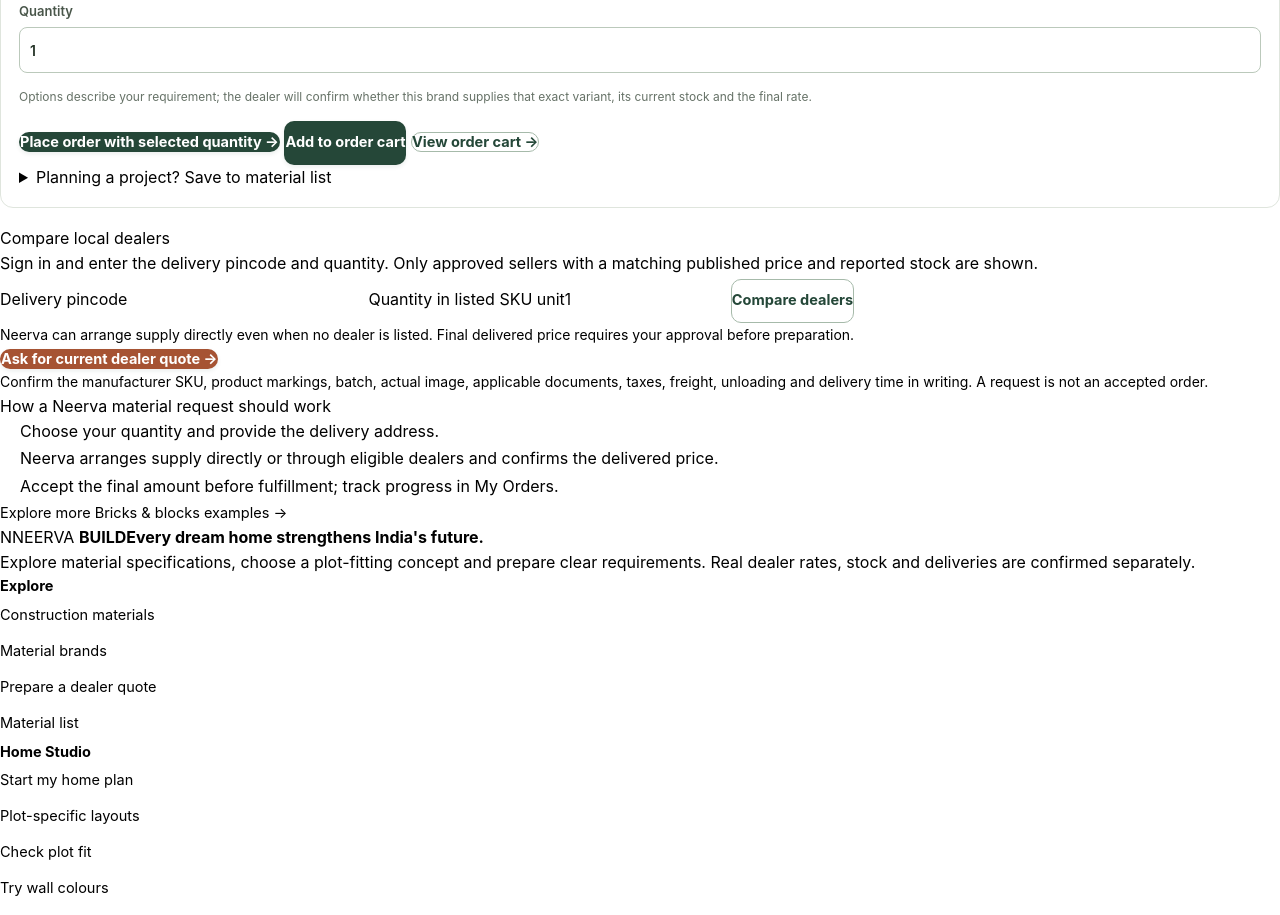
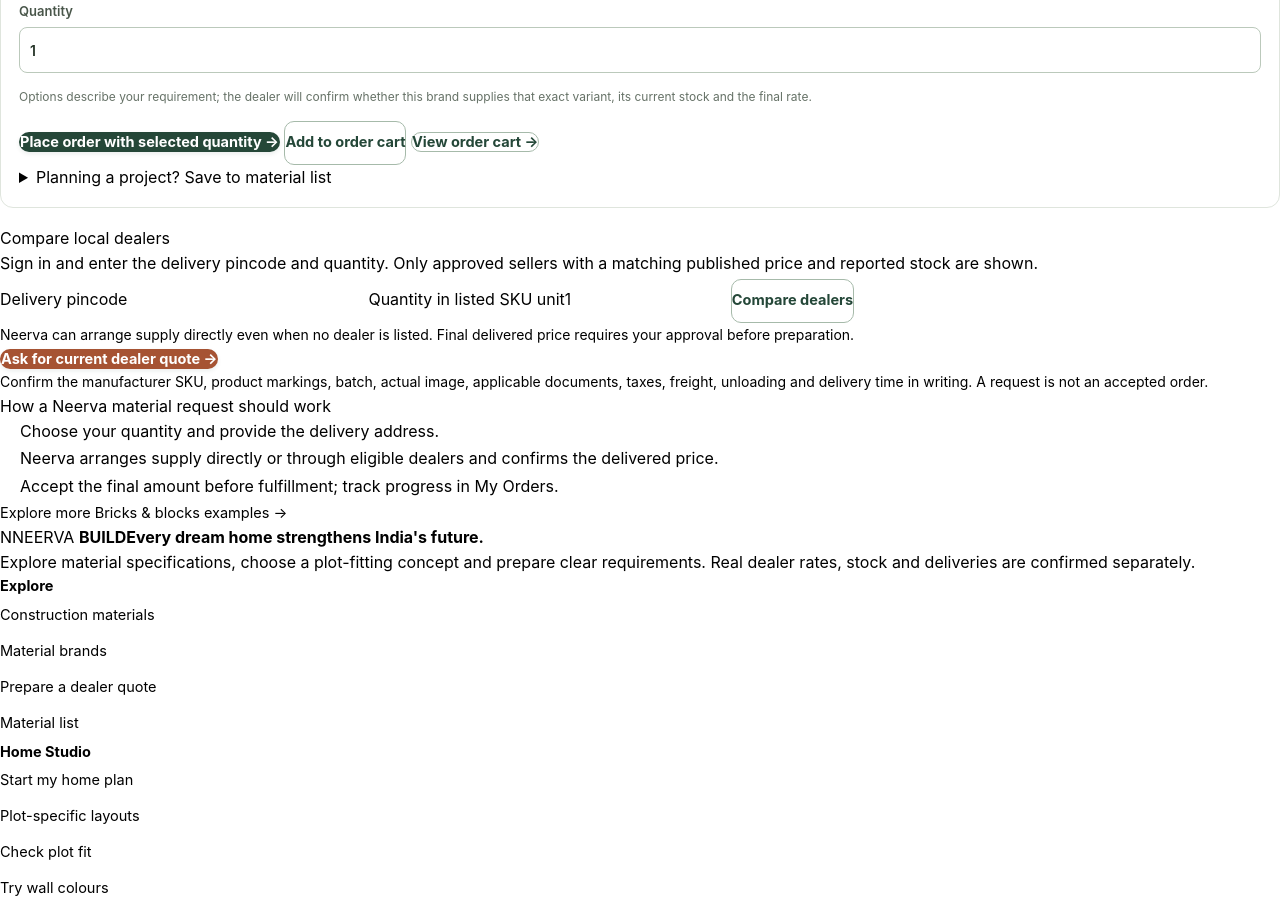
Before and after one commit to Neurolink-X/neerva-build, a Next.js app: page /materials/bricks-blocks/aac-block-600x200 in a window 1280 px wide. Shown: the part 1460-2375 px from the top of the page. Built offline with nearby package versions, Linux system fonts and the light colour scheme; no server answers; the database is empty.

Commit message:
Distinguish immediate checkout from secondary add-to-cart without changing handlers

```diff
--- a/src/components/product-detail-tools.tsx
+++ b/src/components/product-detail-tools.tsx
@@ -71,7 +71,7 @@ export function ProductDetailTools({ product }: { product: DemoProduct }) {
         </label>
       </div>
       <p className="option-confirmation-note">Options describe your requirement; the dealer will confirm whether this brand supplies that exact variant, its current stock and the final rate.</p>
-      {validQuantity?<Link className="button button-dark" href={"/checkout?"+new URLSearchParams({category:product.category,product:product.slug,qty:String(quantity),unit})}>Place order with selected quantity →</Link>:<button type="button" className="button button-dark" disabled>Enter a valid quantity to order</button>} <button type="button" className="button button-dark" onClick={addToOrderCart} disabled={!validQuantity}>Add to order cart</button> <Link href="/checkout?cart=1" className="button button-outline">View order cart →</Link><details open={planningOpen} onToggle={e=>setPlanningOpen(e.currentTarget.open)}><summary>Planning a project? Save to material list</summary><p>For estimates and dealer quotes, not an order cart.</p><button type="button" className="button button-orange product-add-button" onClick={saveMaterial} disabled={!validQuantity}>{added ? "Add another to material list" : "Add to material list"}</button>{added && <Link href="/basket" className="button button-outline" style={{marginLeft:10}}>Review material list →</Link>}</details>{notice && <p role="status" className="option-confirmation-note">{notice}</p>}
+      {validQuantity?<Link className="button button-dark" href={"/checkout?"+new URLSearchParams({category:product.category,product:product.slug,qty:String(quantity),unit})}>Place order with selected quantity →</Link>:<button type="button" className="button button-dark" disabled>Enter a valid quantity to order</button>} <button type="button" className="button button-outline" onClick={addToOrderCart} disabled={!validQuantity}>Add to order cart</button> <Link href="/checkout?cart=1" className="button button-outline">View order cart →</Link><details open={planningOpen} onToggle={e=>setPlanningOpen(e.currentTarget.open)}><summary>Planning a project? Save to material list</summary><p>For estimates and dealer quotes, not an order cart.</p><button type="button" className="button button-orange product-add-button" onClick={saveMaterial} disabled={!validQuantity}>{added ? "Add another to material list" : "Add to material list"}</button>{added && <Link href="/basket" className="button button-outline" style={{marginLeft:10}}>Review material list →</Link>}</details>{notice && <p role="status" className="option-confirmation-note">{notice}</p>}
     </div>
   );
 }
```
